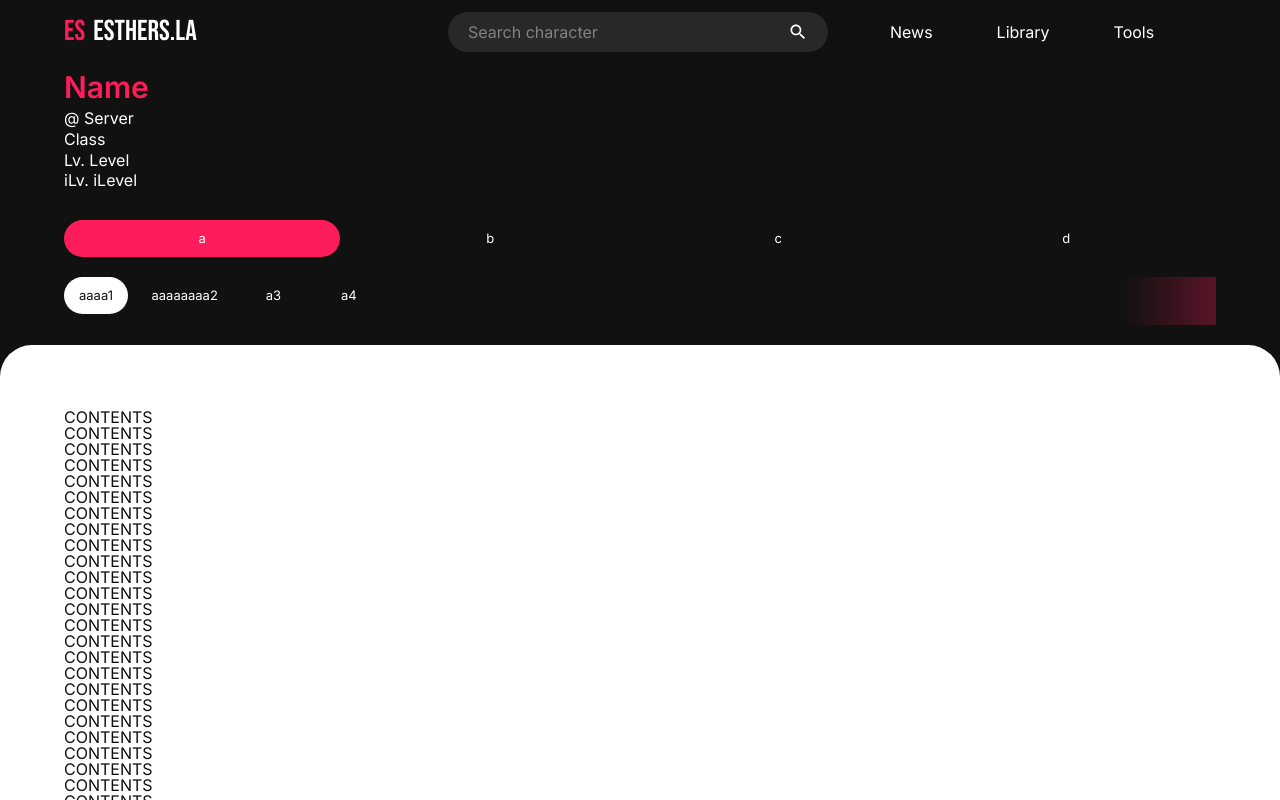
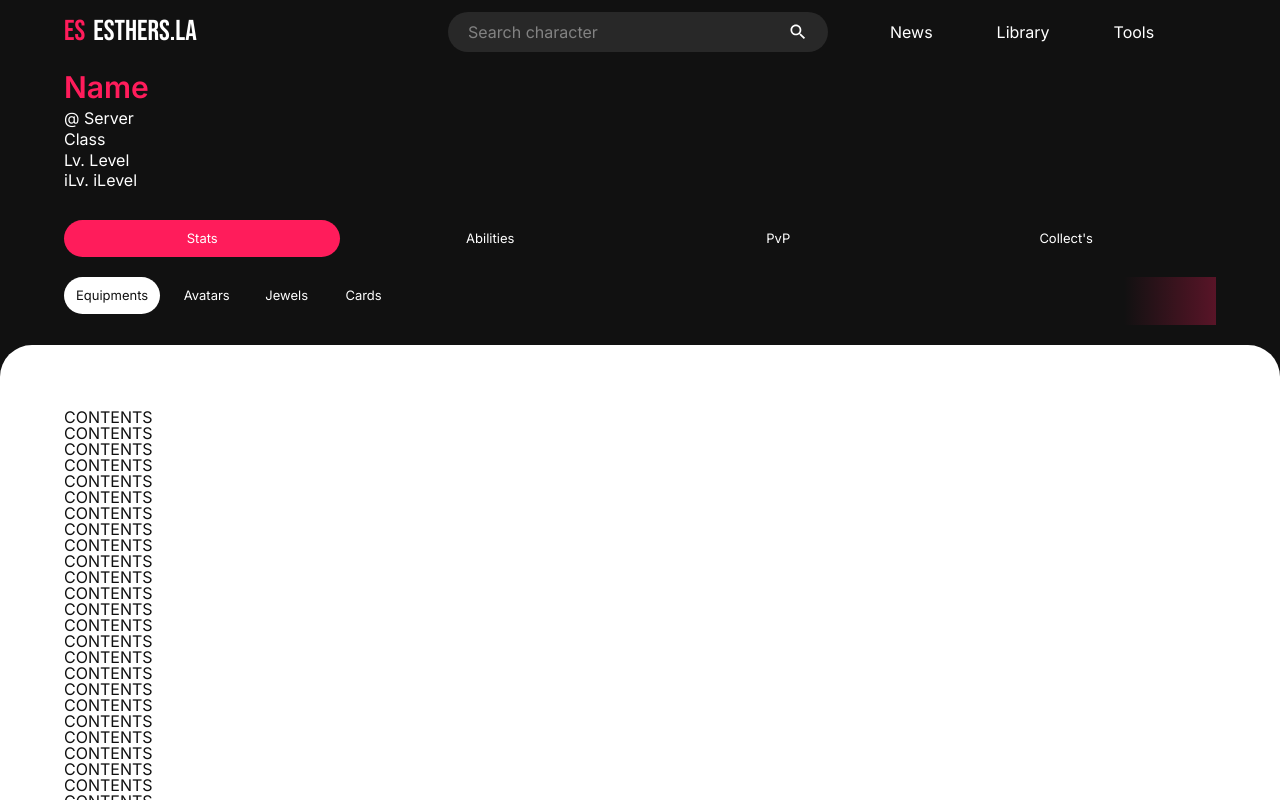
Before and after one commit to JoonsubHwang/esthers-la, a React (Create React App) app: page /characters/1 in a window 1280 px wide. Shown: the top 800 px of the page. Built offline with nearby package versions, Linux system fonts and the light colour scheme; no server answers.

Commit message:
Filled in cateogories (temporarily)

```diff
--- a/src/CharInfo/CharInfo.js
+++ b/src/CharInfo/CharInfo.js
@@ -74,20 +74,20 @@ export default class CharInfo extends React.Component {
                 <Selection
                 categories={ [
                     {
-                        name: 'a',
-                        subcategories: ['aaaa1', 'aaaaaaaa2', 'a3', 'a4']
+                        name: 'Stats',
+                        subcategories: [ 'Equipments', 'Avatars', 'Jewels', 'Cards' ]
                     },
                     {
-                        name: 'b',
-                        subcategories: ['b1', 'b2', 'b3', 'b4']
+                        name: 'Abilities',
+                        subcategories: [ 'Combat', 'Life' ]
                     },
                     {
-                        name: 'c',
-                        subcategories: ['c1', 'c2', 'c3', 'c4']
+                        name: 'PvP',
+                        subcategories: [ 'Competitive', 'Elimination', 'Deathmatch', 'Boss fight']
                     },
                     {
-                        name: 'd',
-                        subcategories: ['d1', 'd2', 'd3', 'd4', 'd5', 'd6', 'd7', 'd8', 'd9', 'd10', 'd11', 'd12', 'd13', 'd14', 'd15', 'd16' ]
+                        name: 'Collect\'s',
+                        subcategories: [ 'Islands\' orbs', 'Orpeus\'s stars', 'Titans\' hearts', 'Great arts', 'Mokoko seeds', 'Sea treasures', 'Ignea\'s symbols', 'Tree leaves' ]
                     },
                 ]
                 }
```
